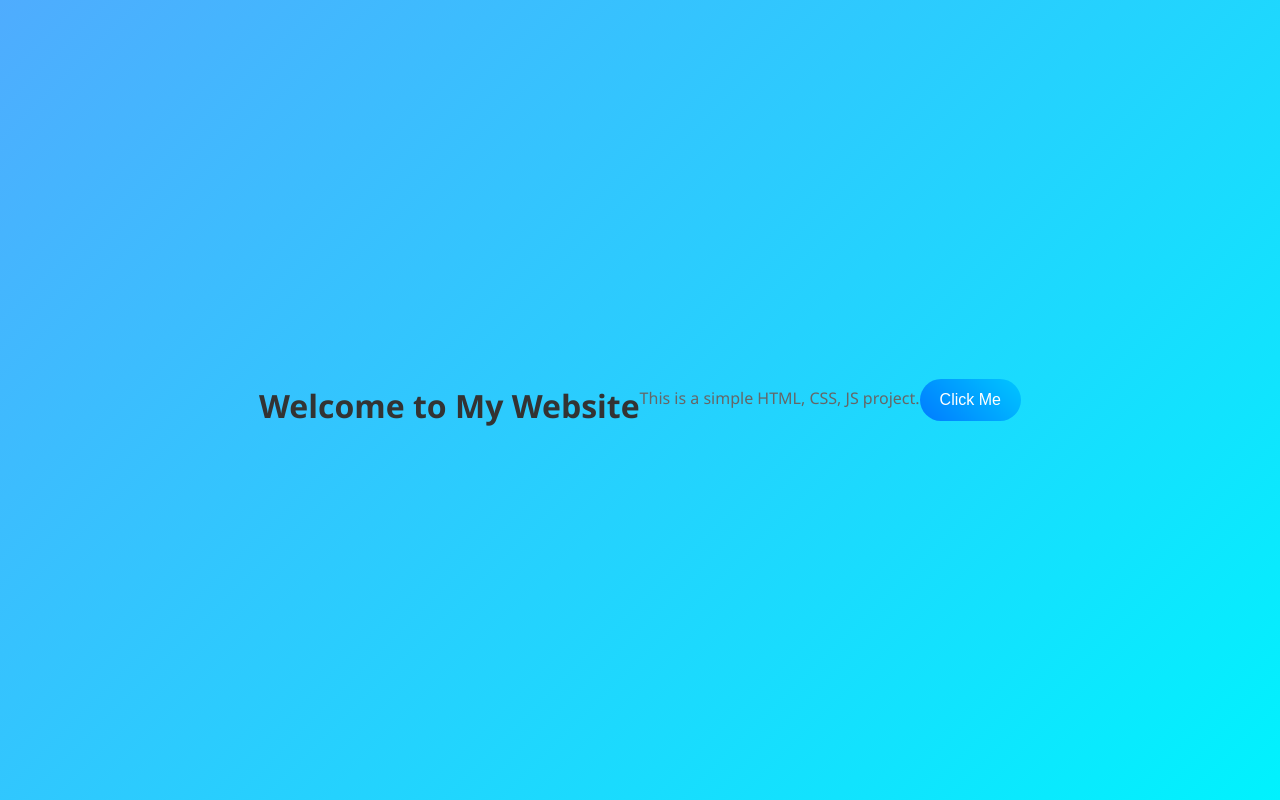
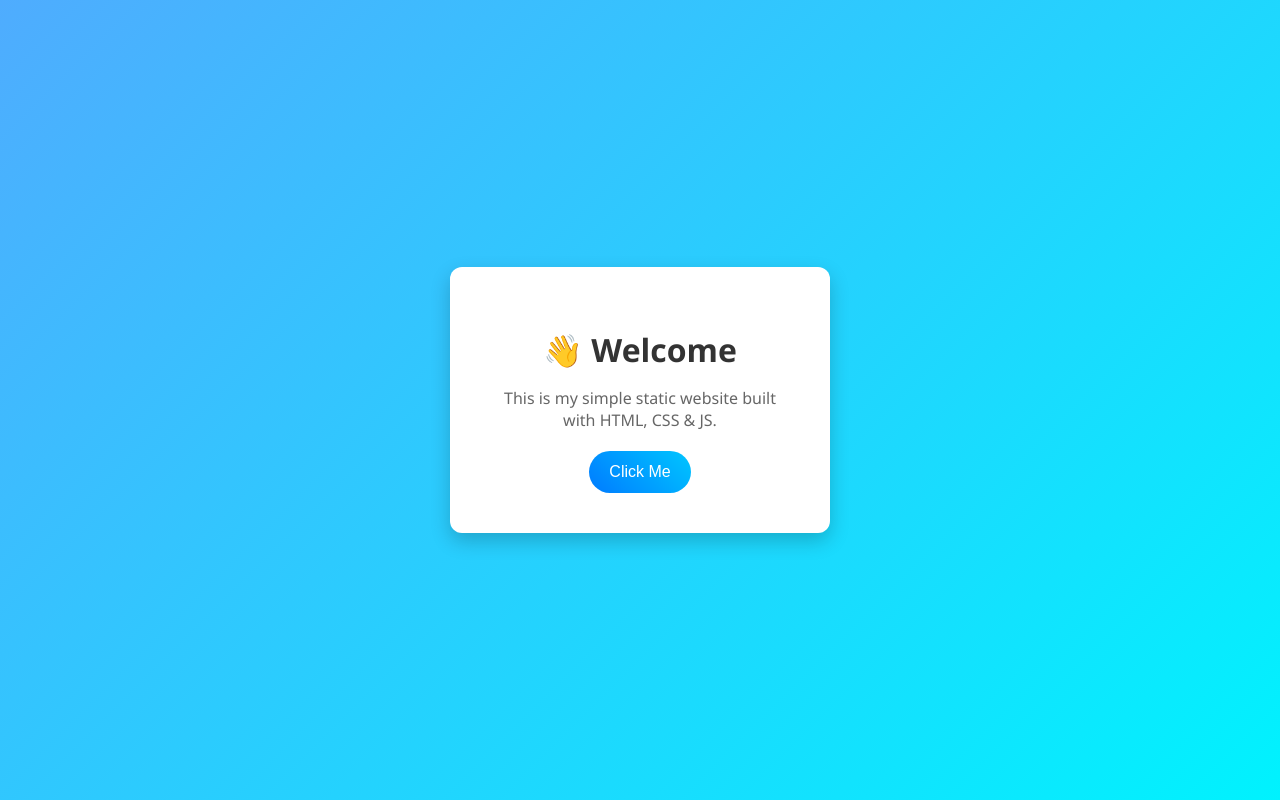
Before and after one commit to RagulSubramaniam3103/ragul-dev-site, a plain HTML site: page index.html in a window 1280 px wide. Drawn offline with Linux system fonts and the light colour scheme.

Commit message:
Update index.html

```diff
--- a/index.html
+++ b/index.html
@@ -1,15 +1,21 @@
 <!DOCTYPE html>
-<html>
+<html lang="en">
 <head>
-    <title>Simple Website</title>
+    <meta charset="UTF-8">
+    <meta name="viewport" content="width=device-width, initial-scale=1.0">
+    <title>Ragul Dev Site</title>
     <link rel="stylesheet" href="style.css">
 </head>
 <body>
 
-    <h1>Welcome to My Website</h1>
-    <p>This is a simple HTML, CSS, JS project.</p>
+    <div class="container">
+        <div class="card">
+            <h1>👋 Welcome</h1>
+            <p>This is my simple static website built with HTML, CSS & JS.</p>
 
-    <button onclick="showMessage()">Click Me</button>
+            <button onclick="showMessage()">Click Me</button>
+        </div>
+    </div>
 
     <script src="script.js"></script>
 </body>
```
